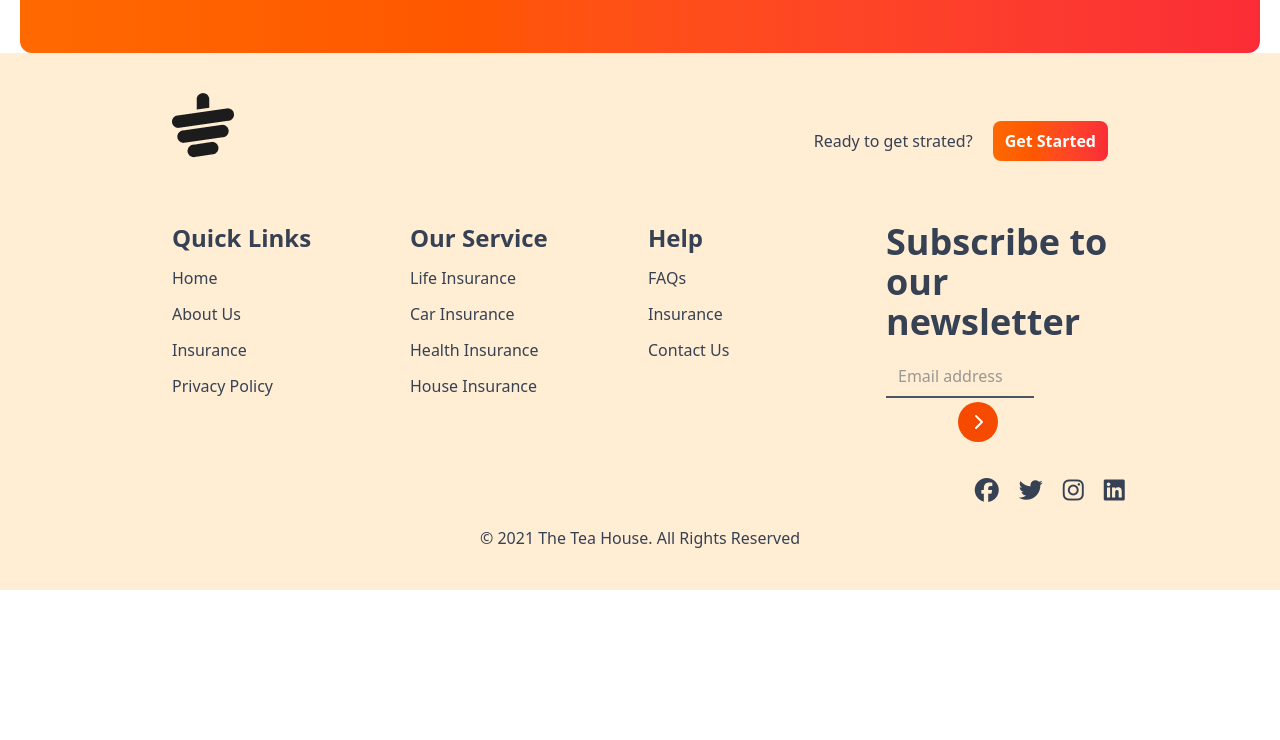
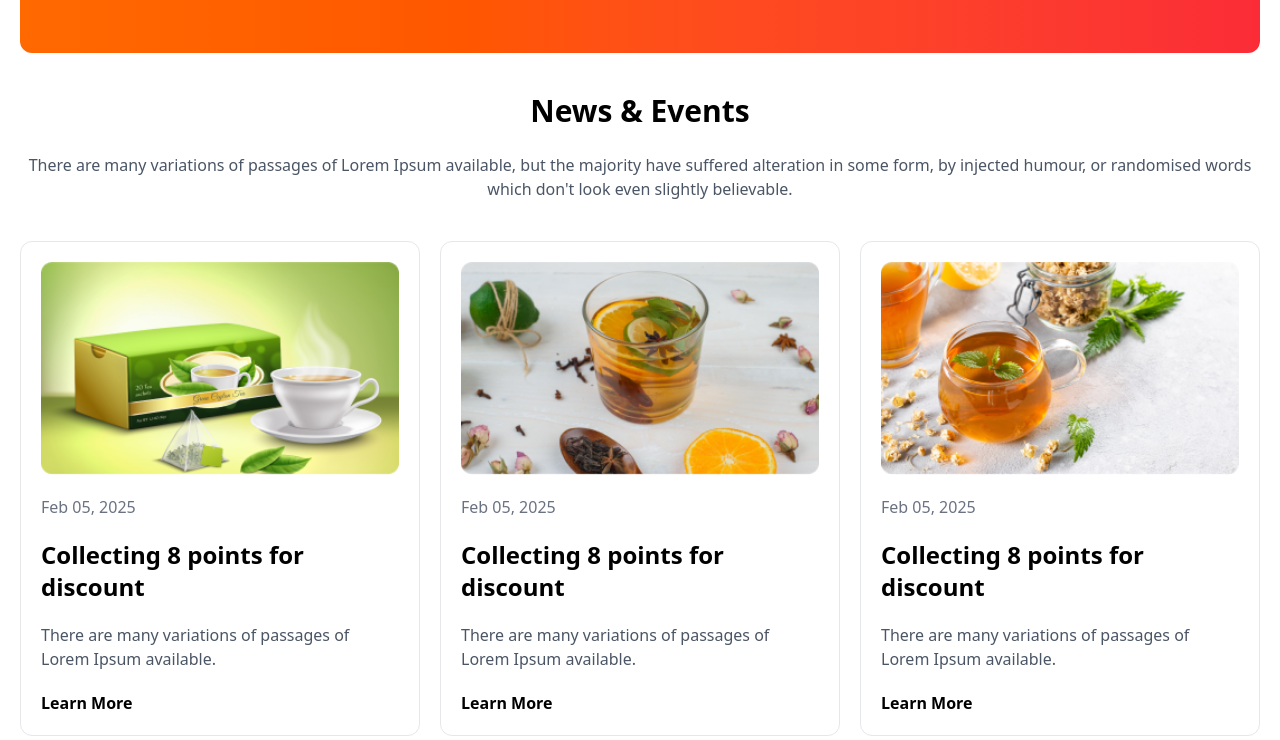
Before and after one commit to EtherSphere01/Tea-House-Landing-page, a website: page index.html in a window 1280 px wide. Shown: the part 2409-3149 px from the top of the page. Before the commit the page ends 2999 px from the top, so only its background shows below. Drawn offline with nearby package versions, Linux system fonts and the light colour scheme.

Commit message:
news section

```diff
--- a/index.html
+++ b/index.html
@@ -310,6 +310,58 @@
           </div>
         </div>
       </section>
+
+      <!-- news and events -->
+      <section>
+        <div class="flex flex-col items-center text-center py-10 gap-6">
+          <h1 class="font-bold text-3xl">News & Events</h1>
+          <p class="text-gray-600">
+            There are many variations of passages of Lorem Ipsum available, but
+            the majority have suffered alteration in some form, by injected
+            humour, or randomised words which don't look even slightly
+            believable.
+          </p>
+        </div>
+
+        <!-- card -->
+        <div class="md:flex md:justify-center md:gap-5 md:mb-10">
+          <div
+            class="border-1 border-gray-200 rounded-xl p-5 flex flex-col justify-center gap-5 my-6 md:my-0"
+          >
+            <img src="./tea-house-resources/images/news-1.png" alt="" />
+            <h3 class="text-gray-500">Feb 05, 2025</h3>
+            <h2 class="text-2xl font-bold">Collecting 8 points for discount</h2>
+            <p class="text-gray-600">
+              There are many variations of passages of Lorem Ipsum available.
+            </p>
+            <h3 class="font-bold">Learn More</h3>
+          </div>
+
+          <div
+            class="border-1 border-gray-200 rounded-xl p-5 flex flex-col justify-center gap-5 my-6 md:my-0"
+          >
+            <img src="./tea-house-resources/images/news-2.png" alt="" />
+            <h3 class="text-gray-500">Feb 05, 2025</h3>
+            <h2 class="text-2xl font-bold">Collecting 8 points for discount</h2>
+            <p class="text-gray-600">
+              There are many variations of passages of Lorem Ipsum available.
+            </p>
+            <h3 class="font-bold">Learn More</h3>
+          </div>
+
+          <div
+            class="border-1 border-gray-200 rounded-xl p-5 flex flex-col justify-center gap-5 my-6 md:my-0"
+          >
+            <img src="./tea-house-resources/images/news-3.png" alt="" />
+            <h3 class="text-gray-500">Feb 05, 2025</h3>
+            <h2 class="text-2xl font-bold">Collecting 8 points for discount</h2>
+            <p class="text-gray-600">
+              There are many variations of passages of Lorem Ipsum available.
+            </p>
+            <h3 class="font-bold">Learn More</h3>
+          </div>
+        </div>
+      </section>
     </main>
 
     <!-- footer -->
```
